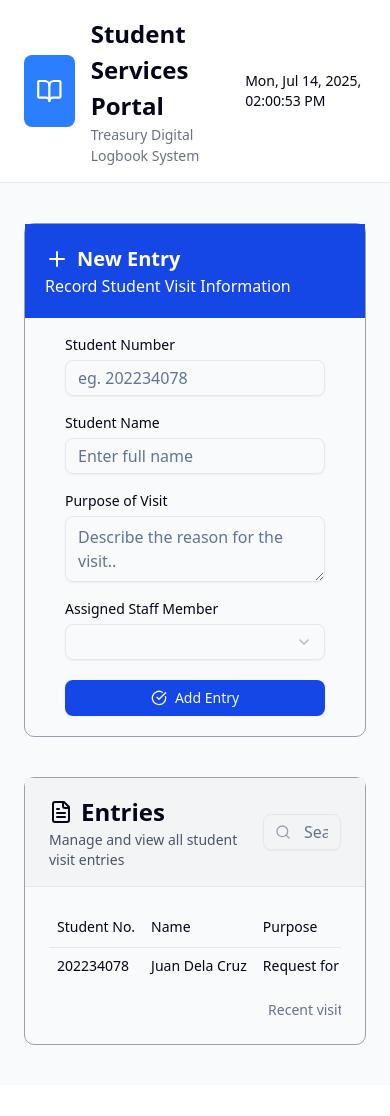
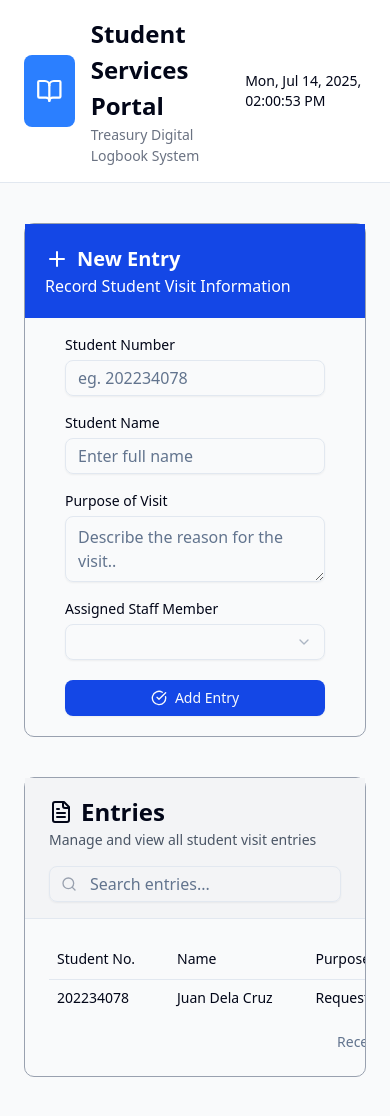
Before and after one commit to DezJukes/treasury-logbook, a React (Vite) app: page / in a window 390 px wide. Before the commit the page ends 1085 px from the top, so only its background shows below. Built offline with nearby package versions, Linux system fonts and the light colour scheme.

Commit message:
feat: sectiondisplay responsiveness

```diff
--- a/src/components/SectionDisplay.jsx
+++ b/src/components/SectionDisplay.jsx
@@ -15,7 +15,7 @@ function SectionDisplay() {
   return (
     <main className="flex flex-col gap-5 w-full max-w-4xl border border-gray-400 rounded-lg ml-auto">
       {/* Header with Icon and Search */}
-      <section className="flex items-center justify-between px-6 py-4 bg-gray-100 border-b">
+      <section className="flex flex-col sm:flex-row sm:items-center sm:justify-between gap-4 px-6 py-4 bg-gray-100 border-b">
         <div>
           <div className="flex items-center gap-2">
             <FileText />
@@ -25,19 +25,17 @@ function SectionDisplay() {
             Manage and view all student visit entries
           </p>
         </div>
-        <div className="w-1/3">
+        <div className="w-full sm:w-1/3">
           <div className="relative">
             <Search className="absolute left-3 top-2.5 text-gray-400 h-4 w-4" />
-            <Input
-              className="pl-10"
-              placeholder="Search entries..."
-            />
+            <Input className="pl-10 w-full" placeholder="Search entries..." />
           </div>
         </div>
       </section>
 
-      {/* Table */}
-      <div className="overflow-x-auto px-6 pb-6">
+      {/* Table with horizontal scroll */}
+      <div className="w-full overflow-x-auto px-6 pb-6">
+        <div className="min-w-[700px]">
           <Table>
             <TableCaption>Recent visit entries</TableCaption>
             <TableHeader>
@@ -60,6 +58,7 @@ function SectionDisplay() {
             </TableBody>
           </Table>
         </div>
+      </div>
     </main>
   );
 }
```
Lines whose indentation alone changed are shown as unchanged.
